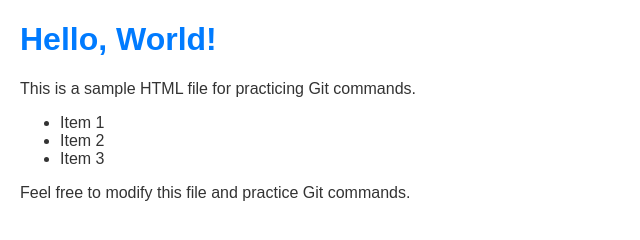
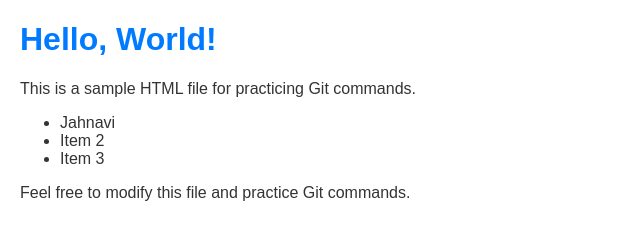
Before and after one commit to JAHNAVITHIPPANNAGARI/project1, a plain HTML site: page index1.html in a window 1280 px wide. Shown: the full height of the page, 0-640 px from the left. Drawn offline with Linux system fonts and the light colour scheme.

Commit message:
changing

```diff
--- a/index1.html
+++ b/index1.html
@@ -19,7 +19,7 @@
     <h1>Hello, World!</h1>
     <p>This is a sample HTML file for practicing Git commands.</p>
     <ul>
-        <li>Item 1</li>
+        <li>Jahnavi</li>
         <li>Item 2</li>
         <li>Item 3</li>
     </ul>
```
